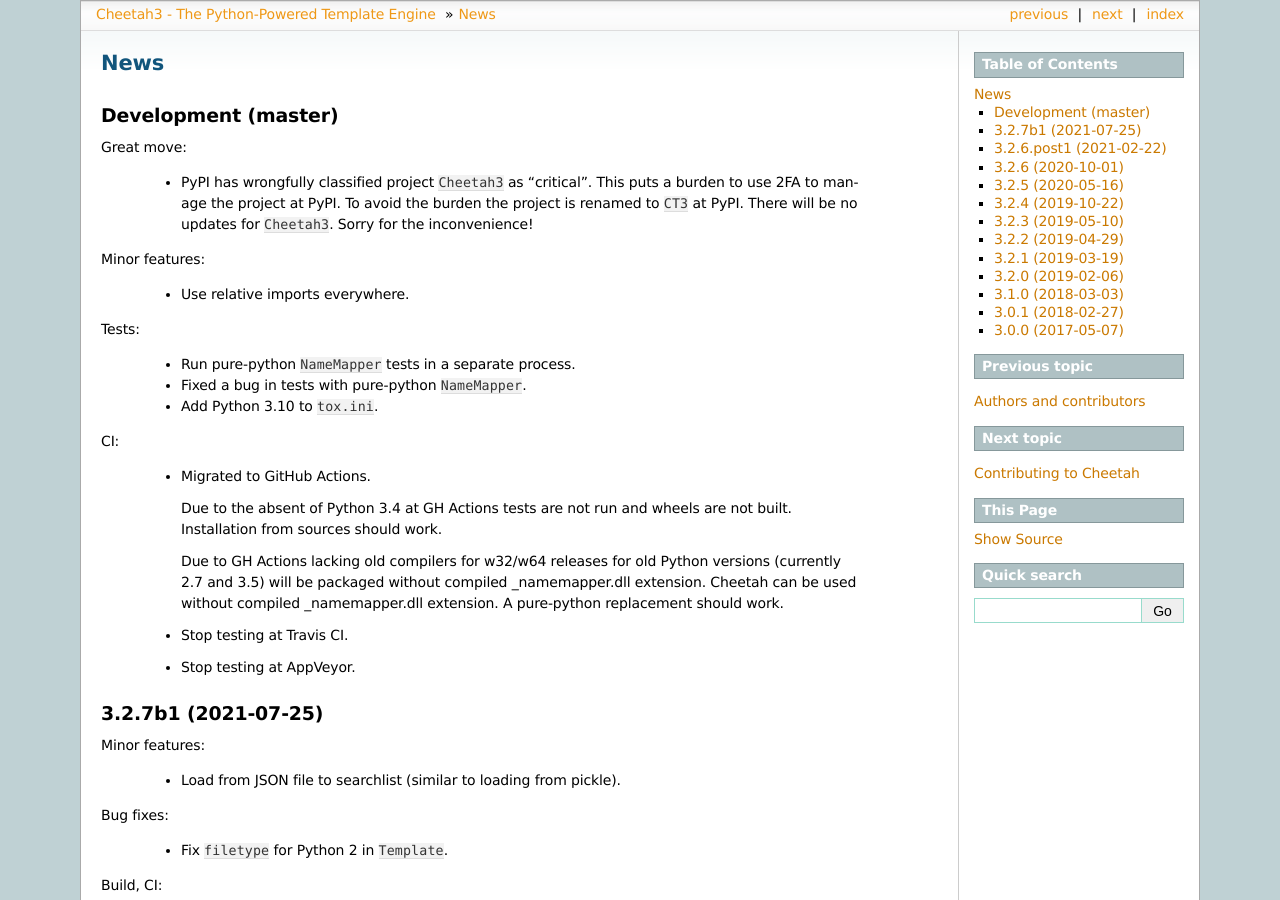
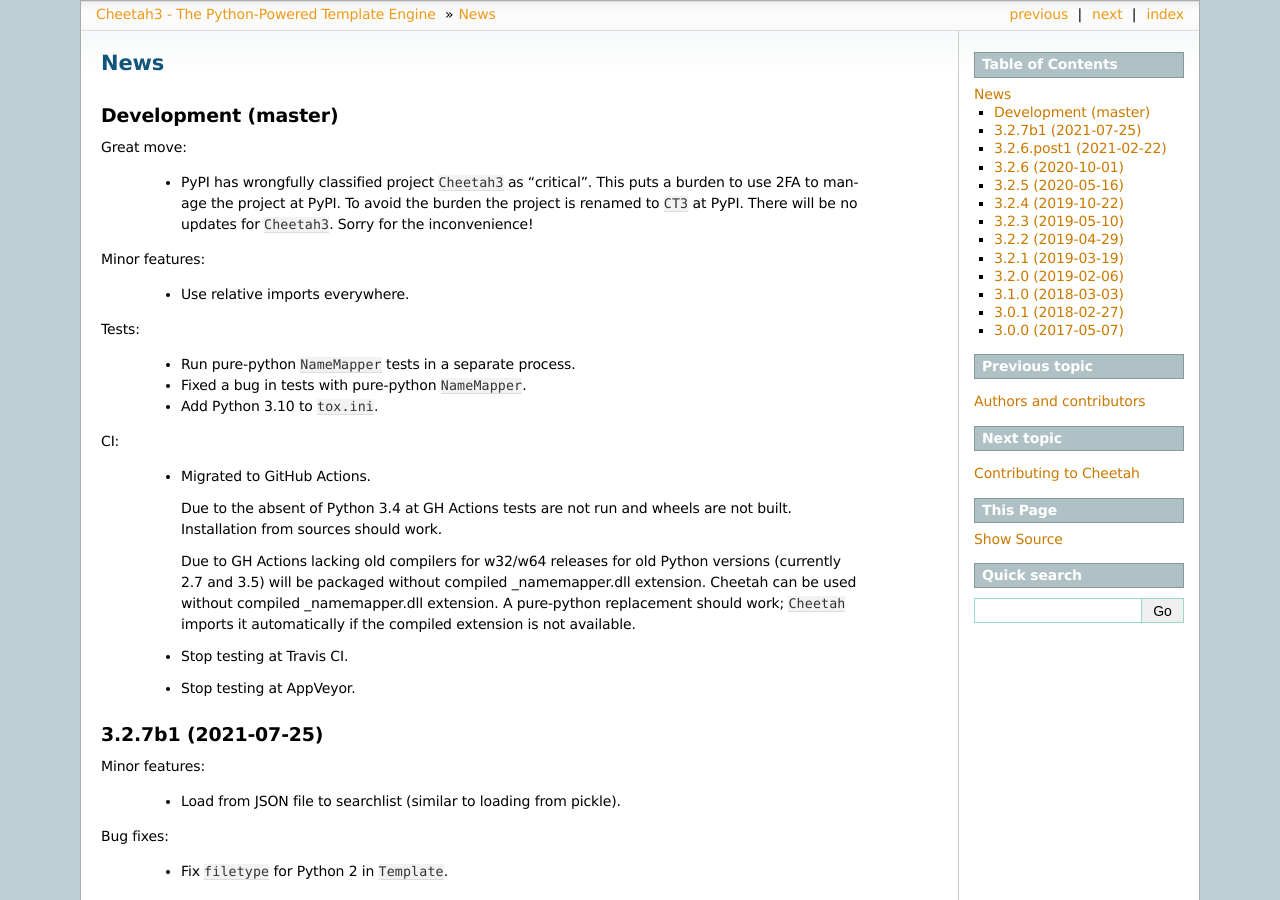
Before and after one commit to CheetahTemplate3/cheetah3, a Sphinx documentation site: the page built from docs/news.rst, in a window 1280 px wide and 900 px high. Built offline with Sphinx 7.4.7, drawn with Linux system fonts in a browser that asks for light colours; pages that are not in the unit, such as notebooks, are missing from menus.

Commit message:
Docs(news): Minor update on pure-python `NameMapper`
`Cheetah` imports pure-python `NameMapper` automatically
if the compiled extension is not available.

[skip ci]

```diff
--- a/docs/news.rst
+++ b/docs/news.rst
@@ -35,7 +35,8 @@ CI:
     Python versions (currently 2.7 and 3.5) will be packaged without
     compiled _namemapper.dll extension. Cheetah can be used
     without compiled _namemapper.dll extension.
-    A pure-python replacement should work.
+    A pure-python replacement should work; ``Cheetah`` imports it
+    automatically if the compiled extension is not available.
 
   - Stop testing at Travis CI.
 
```
